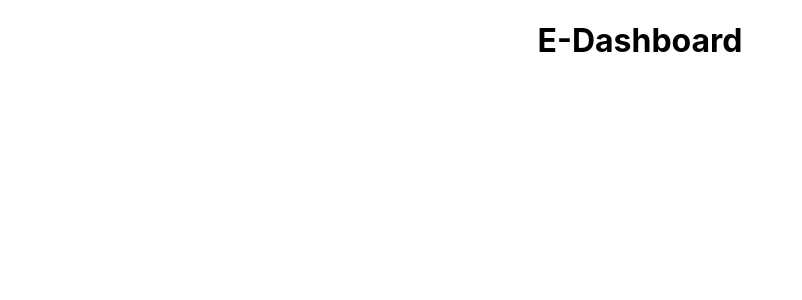
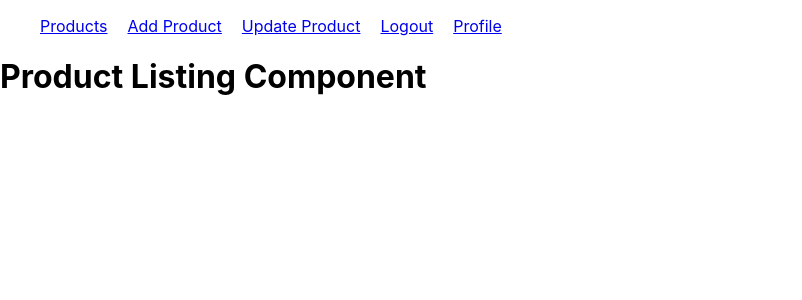
Before and after one commit to iMrihan/e-dashboard, a React (Create React App) app in the folder client/: page / in a window 1280 px wide. Shown: the top 300 px of the page, without its empty margins (0-802 px from the left). Built offline with nearby package versions, Linux system fonts and the light colour scheme.

Commit message:
routers added

```diff
--- a/client/package.json
+++ b/client/package.json
@@ -8,6 +8,7 @@
     "@testing-library/user-event": "^13.5.0",
     "react": "^18.2.0",
     "react-dom": "^18.2.0",
+    "react-router-dom": "^6.3.0",
     "react-scripts": "5.0.1",
     "web-vitals": "^2.1.4"
   },
--- a/client/src/App.css
+++ b/client/src/App.css
@@ -1,10 +1,6 @@
-.App {
-  text-align: center;
-}
-
-.App-logo {
-  height: 40vmin;
-  pointer-events: none;
+.nav-ul > li {
+  display: flex;
+  gap: 20px;
 }
 
 @media (prefers-reduced-motion: no-preference) {
--- a/client/src/App.js
+++ b/client/src/App.js
@@ -1,9 +1,18 @@
+import { Route, Routes } from "react-router-dom";
 import "./App.css";
+import Nav from "./Nav";
 
 function App() {
   return (
     <div className="App">
-      <h1>E-Dashboard</h1>
+      <Nav />
+      <Routes>
+        <Route path="/" element={<h1>Product Listing Component</h1>} />
+        <Route path="/add" element={<h1>Add Product Component</h1>} />
+        <Route path="/update" element={<h1>Update Product Component</h1>} />
+        <Route path="/logout" element={<h1>Logout Component</h1>} />
+        <Route path="/profile" element={<h1>Profile Component</h1>} />
+      </Routes>
     </div>
   );
 }
--- /dev/null
+++ b/client/src/Nav.jsx
@@ -0,0 +1,20 @@
+import React from "react";
+import { Link } from "react-router-dom";
+
+const Nav = () => {
+  return (
+    <div>
+      <ul className="nav-ul">
+        <li>
+          <Link to="/">Products</Link>
+          <Link to="/add">Add Product</Link>
+          <Link to="/update">Update Product</Link>
+          <Link to="/logout">Logout</Link>
+          <Link to="/profile">Profile</Link>
+        </li>
+      </ul>
+    </div>
+  );
+};
+
+export default Nav;
--- a/client/src/index.js
+++ b/client/src/index.js
@@ -2,10 +2,13 @@
 import ReactDOM from "react-dom/client";
 import "./index.css";
 import App from "./App";
+import { BrowserRouter } from "react-router-dom";
 
 const root = ReactDOM.createRoot(document.getElementById("root"));
 root.render(
   <React.StrictMode>
-    <App />
+    <BrowserRouter>
+      <App />
+    </BrowserRouter>
   </React.StrictMode>
 );
```
Also changed, not shown: 1 other file (tests, documents, lock files or other folders).
